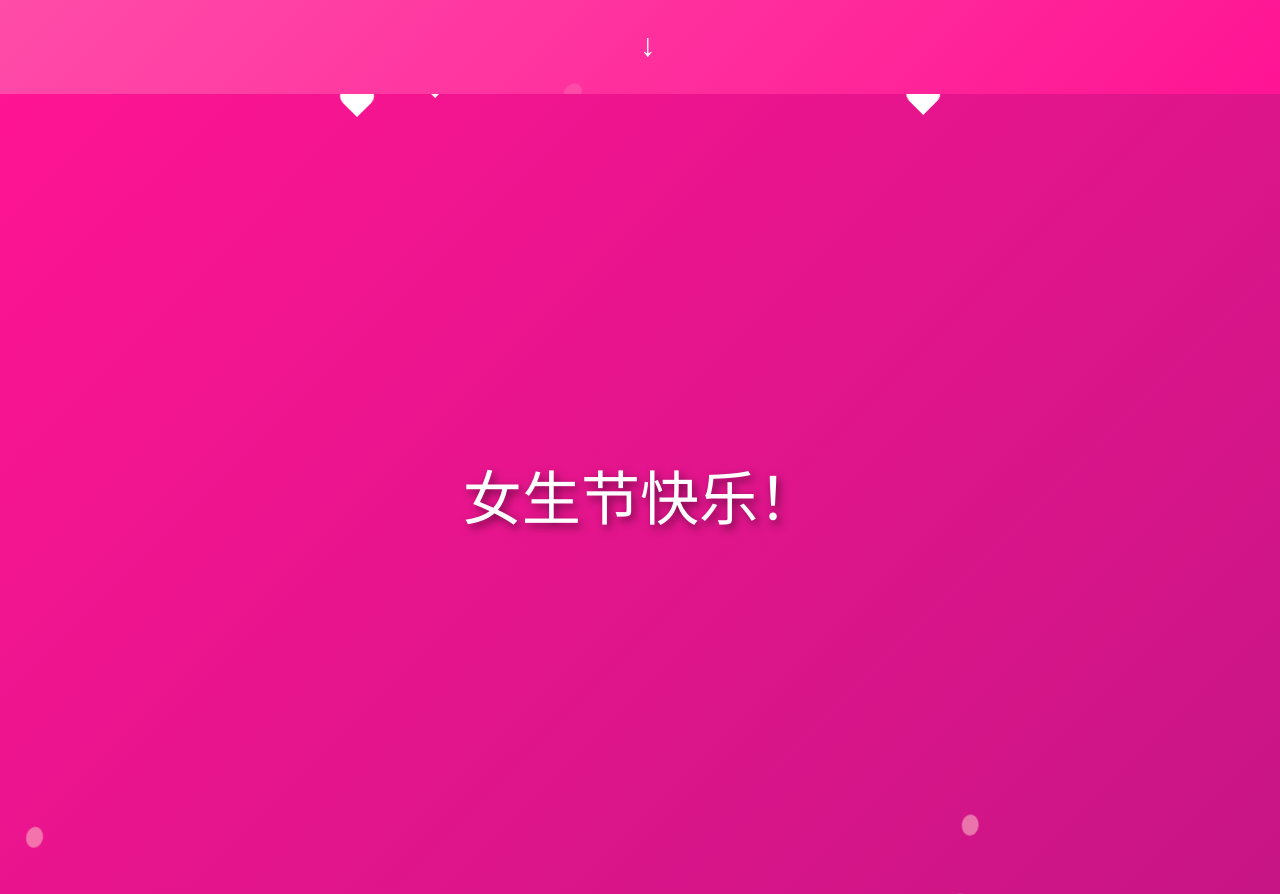
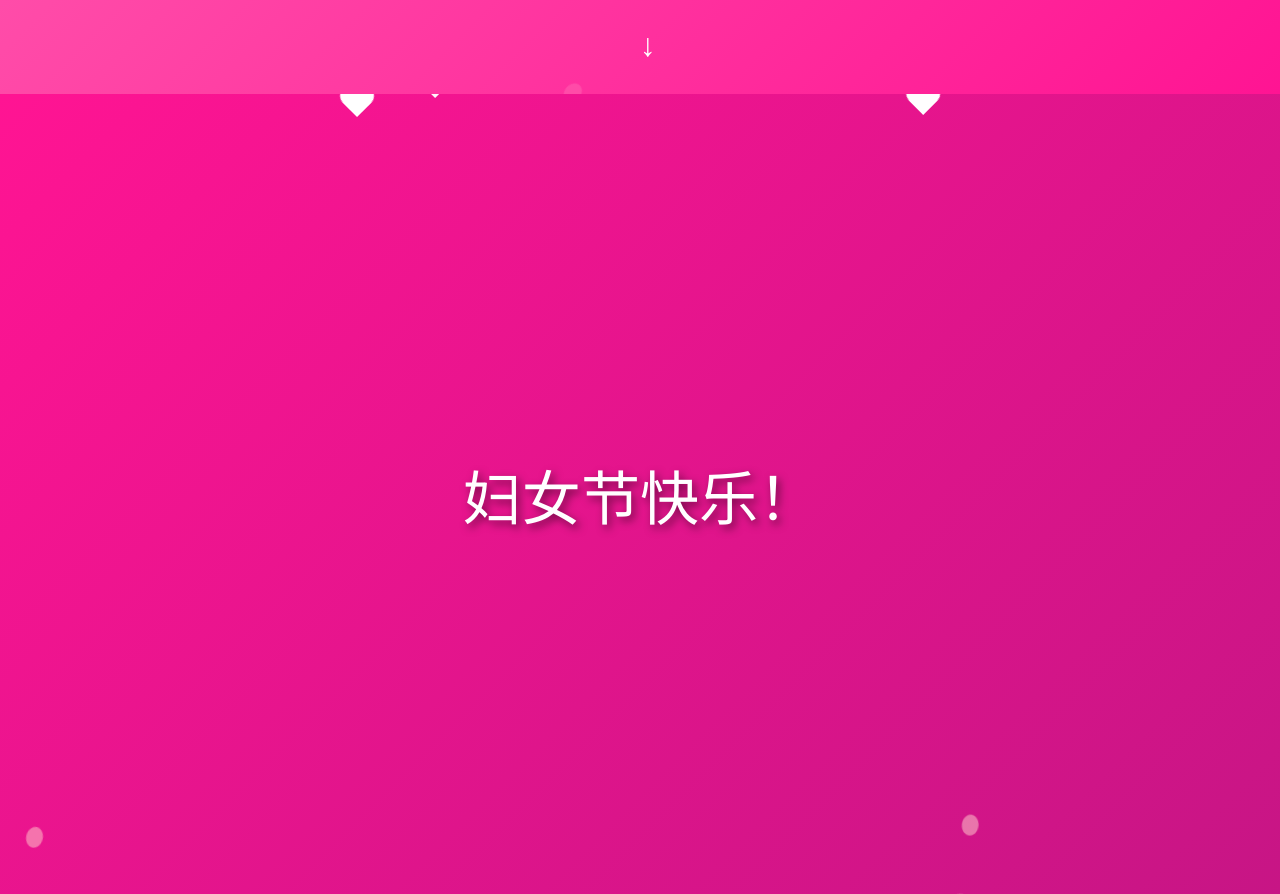
Before and after one commit to LiCharis/girl-day-gift, a plain HTML site: page index.html in a window 1280 px wide. Shown: the part 3106-4000 px from the top of the page. Drawn offline with Linux system fonts and the light colour scheme.

Commit message:
Update index.html

```diff
--- a/index.html
+++ b/index.html
@@ -3,7 +3,7 @@
 <head>
     <meta charset="UTF-8">
     <meta name="viewport" content="width=device-width, initial-scale=1.0">
-    <title>女生节快乐</title>
+    <title>妇女节快乐</title>
     <style>
         * {
             margin: 0;
@@ -312,7 +312,7 @@
     <!-- 最终部分：祝福 -->
     <section class="final-section">
         <div class="hearts"></div>
-        <div class="final-message">女生节快乐！</div>
+        <div class="final-message">妇女节快乐！</div>
     </section>
 
     <script>
```
